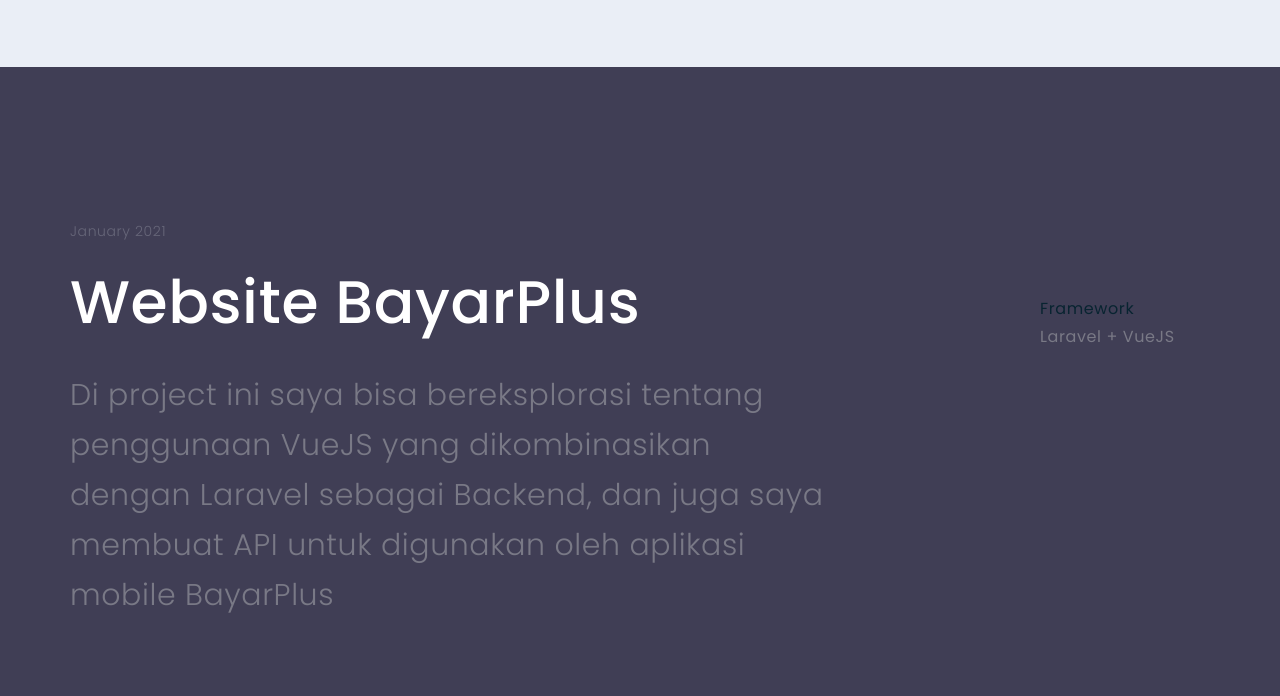
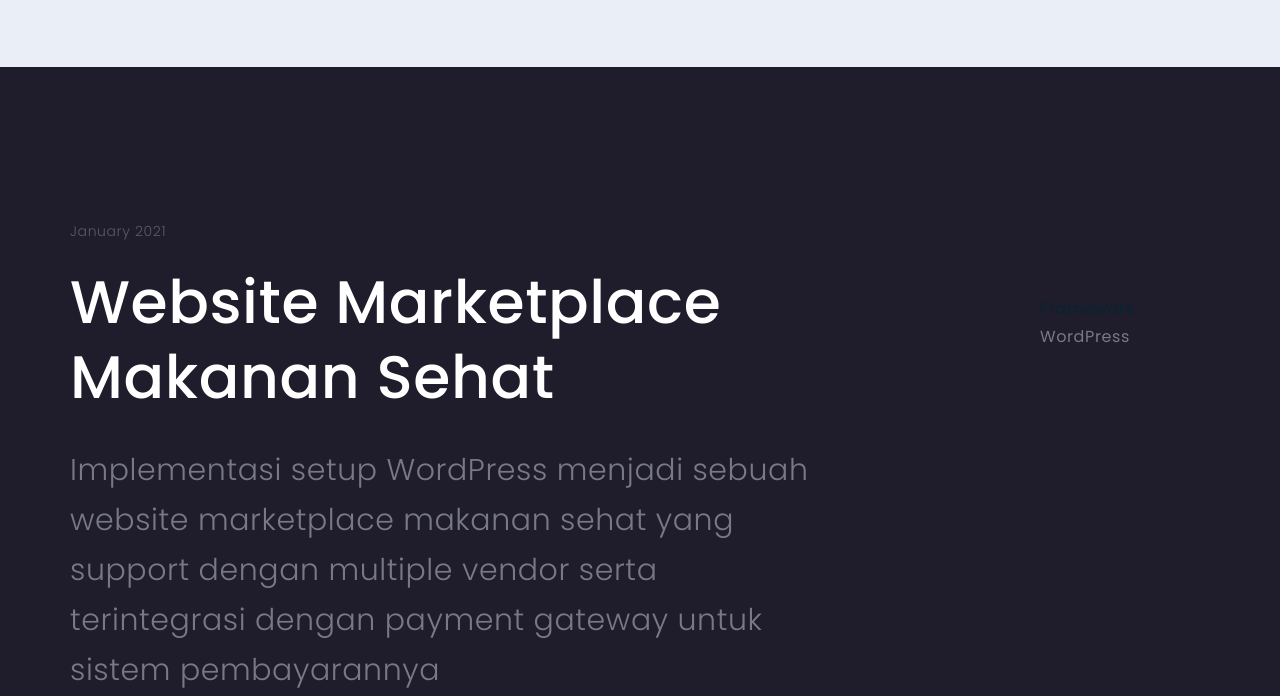
Before and after one commit to cwicaksono/cwicaksono.github.io, a Jekyll site: the page built from index.html, in a window 1280 px wide and 900 px high, scrolled down 1749 px, cut to the strip 0-696 px from the top of the window. Built offline with Jekyll 4.4.1, drawn with Linux system fonts in a browser that asks for light colours; nearby versions of some CDN libraries; Markdown is read by kramdown in place of the engine named in the settings; the list of posts is cut into pages by our own code.

Commit message:
section raccoltomarketplace

```diff
--- a/_includes/about.html
+++ b/_includes/about.html
@@ -49,6 +49,32 @@
 
 </div>
 
+<div class="full-background lightblue paddingbottom100" style="background:#1F1D2C;">
+    <div class="container boxjournal">
+        <div class="date marginbottom20 lightwhite">January 2021</div>
+        <div class="row">
+            <div class="col-sm-12 col-lg-10 journalbox">
+                <div class="journal-title marginbottom30 white">Website Marketplace Makanan Sehat</div>
+                <div class="journal-story grey">
+                    Implementasi setup WordPress menjadi sebuah website marketplace makanan sehat yang support dengan multiple vendor serta terintegrasi dengan payment gateway untuk sistem pembayarannya
+                </div>
+            </div>
+            <div class="col-sm-12 col-lg-2">
+                <div class="row">
+                    <div class="col-xs-3 col-sm-3 col-md-3 col-lg-12">
+                        <div class="black additionalinfotitle1">Framework</div>
+                        <div class="grey">WordPress</div>
+                    </div>
+                </div>
+            </div>
+        </div>
+    </div>
+
+    <div class="margin-journal-img">
+        <img class="journal-img" src="/assets/images/raccoltomarketplace.jpg">
+    </div>
+</div>
+
 <div class="full-background lightblue paddingbottom100" style="background:#403E55;">
     <div class="container boxjournal">
         <div class="date marginbottom20 lightwhite">January 2021</div>
```
Also changed, not shown: assets/images/raccoltomarketplace.jpg (added).
